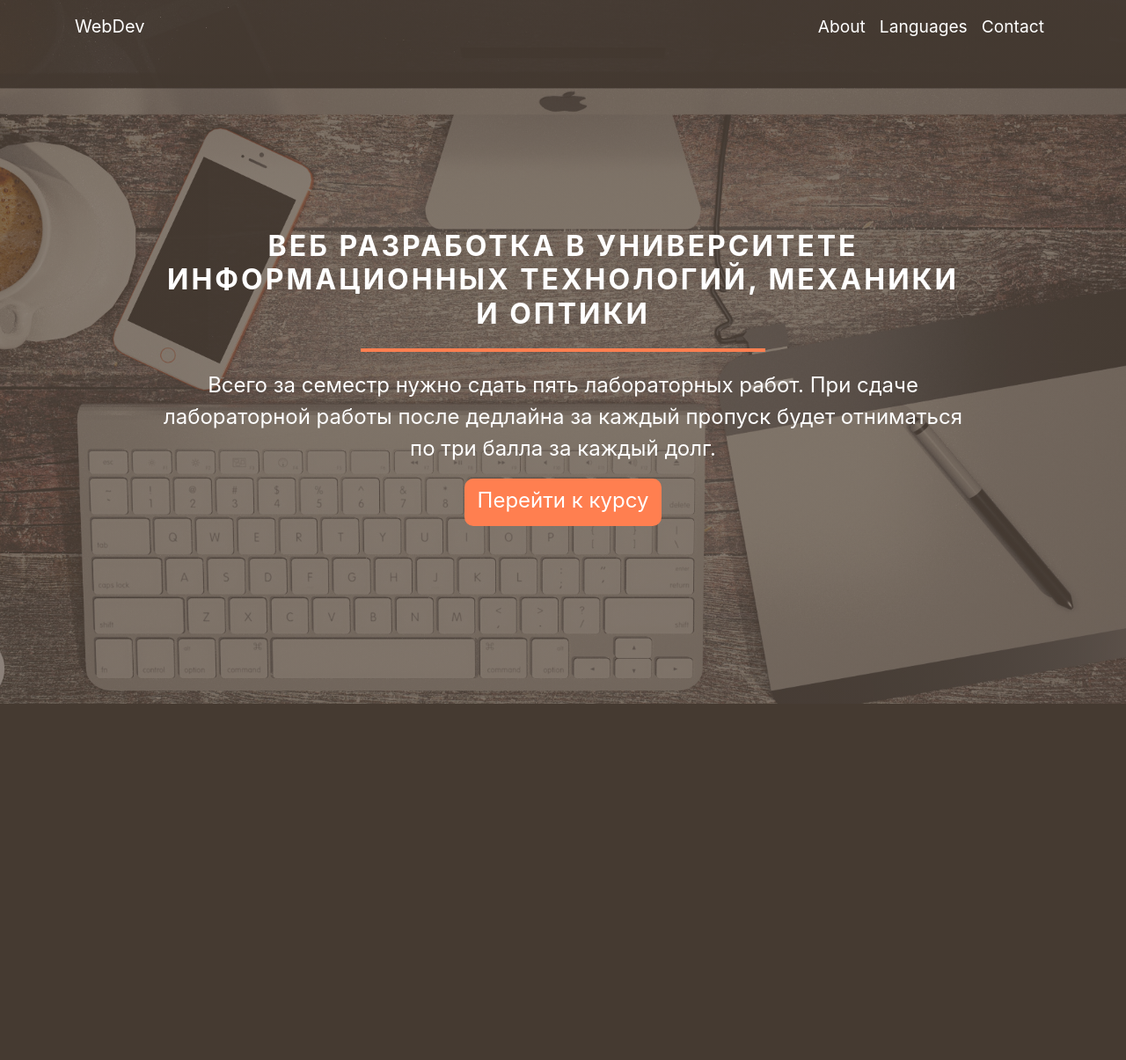
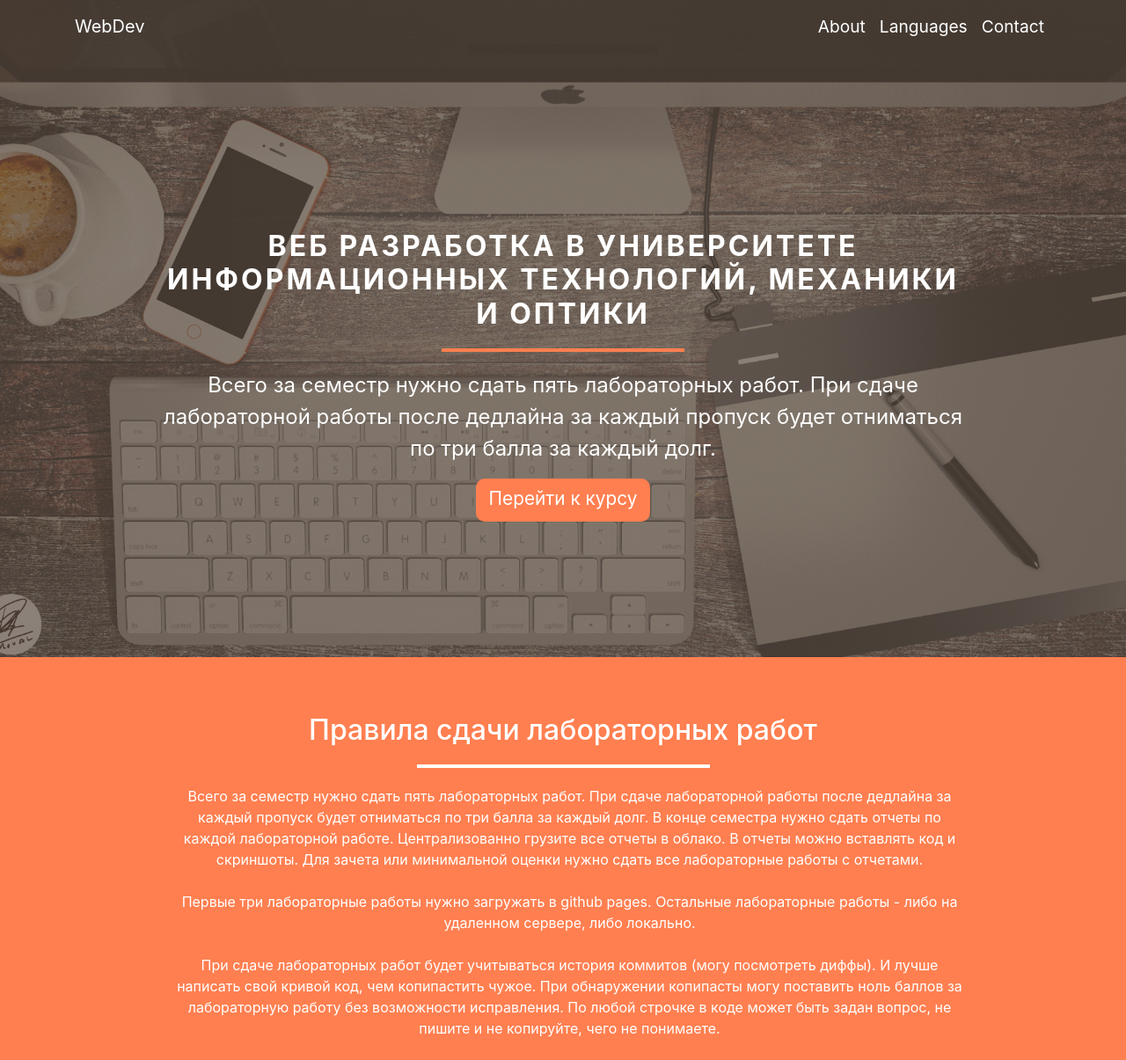
Before and after one commit to alexgelshtein/olezhko9.github.io, a PHP site: the page made by lab 2/index.html in a window 1280 px wide. Shown: the whole page at 88% size. Before the commit the page ends 800 px from the top, so only its background shows below. Run offline with PHP 8.4, Linux system fonts and the light colour scheme; some libraries are stand-ins or nearby versions.

Commit message:
add section woth description and fix header

```diff
--- a/lab 2/index.html
+++ b/lab 2/index.html
@@ -41,7 +41,7 @@
         <!--        Header content-->
         <div class="container">
             <div class="row text-center justify-content-center course-header">
-                <div class="col-10">
+                <div class="col-sm-10">
                     <h1 class="text-uppercase"><b>Веб разработка в университете информационных технологий, механики и оптики</b></h1>
                     <hr class="decor-hr">
                     <p>Всего за семестр нужно сдать пять лабораторных работ. При сдаче лабораторной работы после дедлайна за каждый пропуск будет отниматься по три балла за каждый долг.</p>
@@ -51,6 +51,21 @@
         </div>
         <!--        End header content-->
     </header>
-</body>
 
-</html>
+    <section id="description">
+        <div class="container text-center">
+            <h2>Правила сдачи лабораторных работ</h2>
+            <hr class="decor-hr-inverse">
+            <div class="row ml-auto justify-content-center">
+                <div class=" col-md-10">
+
+                    <p>Всего за семестр нужно сдать пять лабораторных работ. При сдаче лабораторной работы после дедлайна за каждый пропуск будет отниматься по три балла за каждый долг. В конце семестра нужно сдать отчеты по каждой лабораторной работе. Централизованно грузите все отчеты в облако. В отчеты можно вставлять код и скриншоты. Для зачета или минимальной оценки нужно сдать все лабораторные работы с отчетами.</p>
+
+                    <p>Первые три лабораторные работы нужно загружать в github pages. Остальные лабораторные работы - либо на удаленном сервере, либо локально.</p>
+
+                    <p>При сдаче лабораторных работ будет учитываться история коммитов (могу посмотреть диффы). И лучше написать свой кривой код, чем копипастить чужое. При обнаружении копипасты могу поставить ноль баллов за лабораторную работу без возможности исправления. По любой строчке в коде может быть задан вопрос, не пишите и не копируйте, чего не понимаете.</p>
+                </div>
+            </div>
+        </div>
+    </section>
+</body></html>
--- a/lab 2/style/main.css
+++ b/lab 2/style/main.css
@@ -1,11 +1,30 @@
+img {
+    max-width: 100%;
+}
+
+.decor-hr {
+    max-width: 30%;
+    border-width: 0.3em;
+    border-color: coral;
+    margin: 20px auto;
+}
+
+.decor-hr-inverse {
+    max-width: 30%;
+    border-width: 0.3em;
+    border-color: #fff;
+    margin: 20px auto;
+}
+
+/*header start*/
 .head-img {
-    min-height: 100vh;
+    min-height: 80vh;
     background: linear-gradient(to bottom, rgba(92, 77, 66, .7) 0, rgba(92, 77, 66, .7) 100%), url(../images/workspace.jpg);
     background-position: center;
     background-repeat: no-repeat;
     background-size: cover;
     background-attachment: scroll;
-    padding-bottom: 10%;
+    padding-bottom: 12%;
 }
 
 nav {
@@ -41,20 +60,13 @@ header h1 {
 }
 
 
-.decor-hr {
-    max-width: 50%;
-    border-width: 0.3em;
-    border-color: coral;
-    margin: 20px auto;
-}
-
 .course-header p {
     font-size: 1.5em;
 }
 
 .btn-header {
     background-color: coral;
-    font-size: 1.5em;
+    font-size: 1.3em;
     padding: 7px 15px 11px;
     color: #fff;
     border: none;
@@ -65,6 +77,24 @@ header h1 {
     color: #fff;
     background-color: #f24516;
 }
+
+/*header end*/
+
+/*description start*/
+
+#description {
+    background-color: coral;
+    min-height: 50vh;
+    padding-top: 8vh;
+    color: #fff;
+}
+
+#description p {
+    margin-bottom: 1.5em;
+}
+
+/*description end*/
+
 
 @media (max-width: 1200px) {
     header h1 {
@@ -101,6 +131,7 @@ header h1 {
 }
 
 @media (max-width: 440px) {
+
     /*
     .head-img {
         height: auto;
@@ -108,11 +139,6 @@ header h1 {
         background-color: rgba(92, 77, 66, .7);
     }
 */
-
-    .container {
-        padding: 0;
-    }
-
     header h1 {
         letter-spacing: 0;
         font-size: 18px;
@@ -121,4 +147,12 @@ header h1 {
     .course-header p {
         font-size: 16px;
     }
+
+    #description h2 {
+        font-size: 18px;
+    }
+
+    #description p {
+        font-size: 16px;
+    }
 }
```
